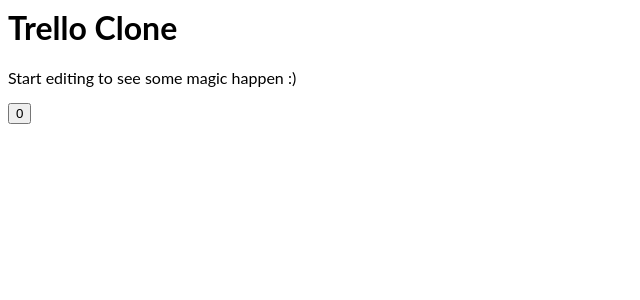
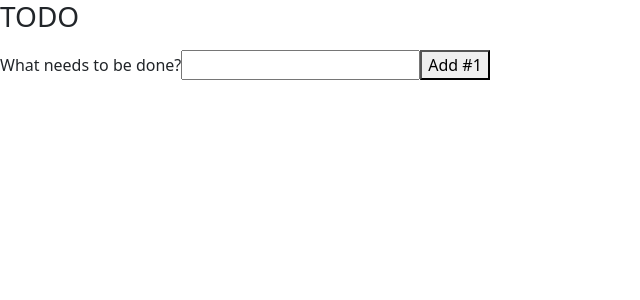
Before and after one commit to mohamedMallahi/trello-clone, a React (Create React App) app: page / in a window 1280 px wide. Shown: the top 300 px of the page, without its empty margins (0-640 px from the left). Built offline with nearby package versions, Linux system fonts and the light colour scheme.

Commit message:
2 files modified

```diff
--- a/public/index.html
+++ b/public/index.html
@@ -1 +1,14 @@
-<div id="root"></div>
+<!DOCTYPE html>
+<html lang="en">
+<head>
+  <meta charset="UTF-8">
+  <meta http-equiv="X-UA-Compatible" content="IE=edge">
+  <meta name="viewport" content="width=device-width, initial-scale=1.0">
+  <title>Document</title>
+  <!-- CSS only -->
+<link href="https://cdn.jsdelivr.net/npm/bootstrap@5.1.3/dist/css/bootstrap.min.css" rel="stylesheet" integrity="sha384-1BmE4kWBq78iYhFldvKuhfTAU6auU8tT94WrHftjDbrCEXSU1oBoqyl2QvZ6jIW3" crossorigin="anonymous">
+</head>
+<body>
+  <div id="root"></div>
+</body>
+</html>
--- a/src/App.js
+++ b/src/App.js
@@ -2,13 +2,53 @@
 import './style.css';
 
 export default function App() {
-  const [counter, setCounter] = useState(0);
+  const [items, setItems] = useState([]);
+  const [text, setText] = useState('');
+
+  const handleChange = (e) => {
+    setText(e.target.value);
+  }
+
+  const handleSubmit = (e) => {
+    e.preventDefault();
+    if (text.length === 0) {
+      return;
+    }
+    const newItem = {
+      text:text,
+      id: Date.now()
+    };
+    setItems(prevItems => (prevItems.concat(newItem)));
+    setText('')
+  }
 
   return (
     <div>
-      <h1>Trello Clone</h1>
-      <p>Start editing to see some magic happen :)</p>
-      <button onClick={() => setCounter((prev) => prev + 1)}>{counter}</button>
-    </div>
+    <h3>TODO</h3>
+    <TodoList items={items} />
+    <form onSubmit={handleSubmit}>
+      <label htmlFor="new-todo">
+        What needs to be done?
+      </label>
+      <input
+        id="new-todo"
+        onChange={handleChange}
+        value={text}
+      />
+      <button>
+        Add #{items.length + 1}
+      </button>
+    </form>
+  </div>
   );
 }
+
+const TodoList = ({ items }) => {
+    return (
+      <ul>
+        {items.map(item => (
+          <li key={item.id}>{item.text}</li>
+        ))}
+      </ul>
+    );
+}
```
